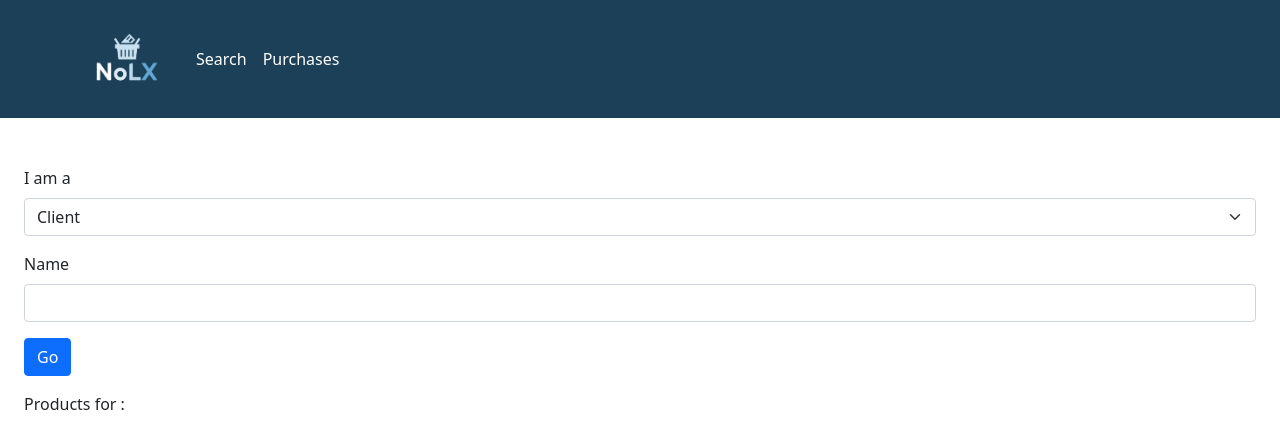
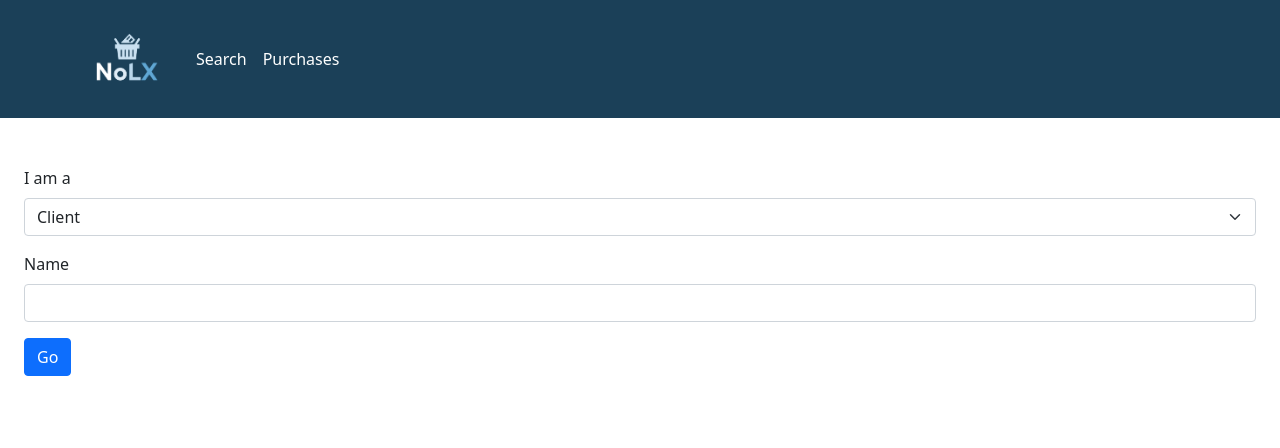
Before and after one commit to mariana1412/FEUP-BDNR, a React (Create React App) app in the folder project/website/client/: page /purchases in a window 1280 px wide. Shown: the top 448 px of the page. Built offline with nearby package versions, Linux system fonts and the light colour scheme; no server answers.

Commit message:
Refactor

```diff
--- a/project/website/client/src/components/PurchaseList.js
+++ b/project/website/client/src/components/PurchaseList.js
@@ -1,33 +1,15 @@
-import axios from 'axios';
-import React, { useEffect, useState } from 'react';
+import React from 'react';
 
-export default function PurchaseList({ name, type }) {
-  const [purchases, setPurchases] = useState();
-
-  useEffect(() => {
-    console.log('efffffect');
-    axios.get('http://localhost:3001/purchases/history', { params: { type, name } }).then(({ data }) => {
-      console.log('REEE');
-      setPurchases(data);
-    }).catch((err) => {
-      console.log(err);
-    });
-  }, []);
-
+export default function PurchaseList({ purchases }) {
   return (
-    // axios.get(`${process.env.REACT_APP_BACKEND_SERVER}
-    // /purchases/history`, { params: { type, name } }).then(({ data }) => {
-    //   console.log(data);
-    //   return (
-    //     <div>
-    //       meme
-    //     </div>
-    //   );
-    // })
     <div>
-      Products for {type} {name}:
       {
-        purchases
+        purchases ? purchases.map(() => (
+          <div>
+            1
+          </div>
+        ))
+          : null
       }
     </div>
   );
--- a/project/website/client/src/pages/PurchasesPage.js
+++ b/project/website/client/src/pages/PurchasesPage.js
@@ -1,10 +1,21 @@
-import React from 'react';
+import React, { useState } from 'react';
+import axios from 'axios';
 import { Button, Form, Row } from 'react-bootstrap';
-import { useSearchParams } from 'react-router-dom';
 import PurchaseList from '../components/PurchaseList';
 
 export default function PurchasesPage() {
-  const [searchParams] = useSearchParams();
+  const [name, setName] = useState('');
+  const [type, setType] = useState('client');
+  const [purchases, setPurchases] = useState([]);
+
+  const getPurchases = () => {
+    console.log(name, type);
+    axios.get('http://localhost:3001/purchases/history', { type, name }).then(({ data }) => {
+      setPurchases(data);
+    }).catch((err) => {
+      console.log(err);
+    });
+  };
 
   return (
     <div className="PurchasesPage mx-4">
@@ -12,7 +23,11 @@ export default function PurchasesPage() {
         <Form>
           <Form.Group className="mb-3">
             <Form.Label>I am a</Form.Label>
-            <Form.Select name="type" defaultValue={searchParams.get('type')}>
+            <Form.Select
+              name="type"
+              value={type}
+              onChange={(e) => setType(e.target.value)}
+            >
               <option value="client">Client</option>
               <option value="shop">Shop</option>
               <option value="admin">Admin</option>
@@ -20,15 +35,19 @@ export default function PurchasesPage() {
           </Form.Group>
           <Form.Group className="mb-3" controlId="name">
             <Form.Label>Name</Form.Label>
-            <Form.Control name="name" defaultValue={searchParams.get('name')} />
+            <Form.Control
+              name="name"
+              value={name}
+              onChange={(e) => setName(e.target.value)}
+            />
           </Form.Group>
-          <Button type="submit">
+          <Button onClick={getPurchases}>
             Go
           </Button>
         </Form>
       </Row>
       <Row>
-        <PurchaseList type={searchParams.get('type')} name={searchParams.get('name')} />
+        <PurchaseList purchases={purchases} />
       </Row>
     </div>
   );
```
Also changed, not shown: 1 other file (tests, documents, lock files or other folders).
